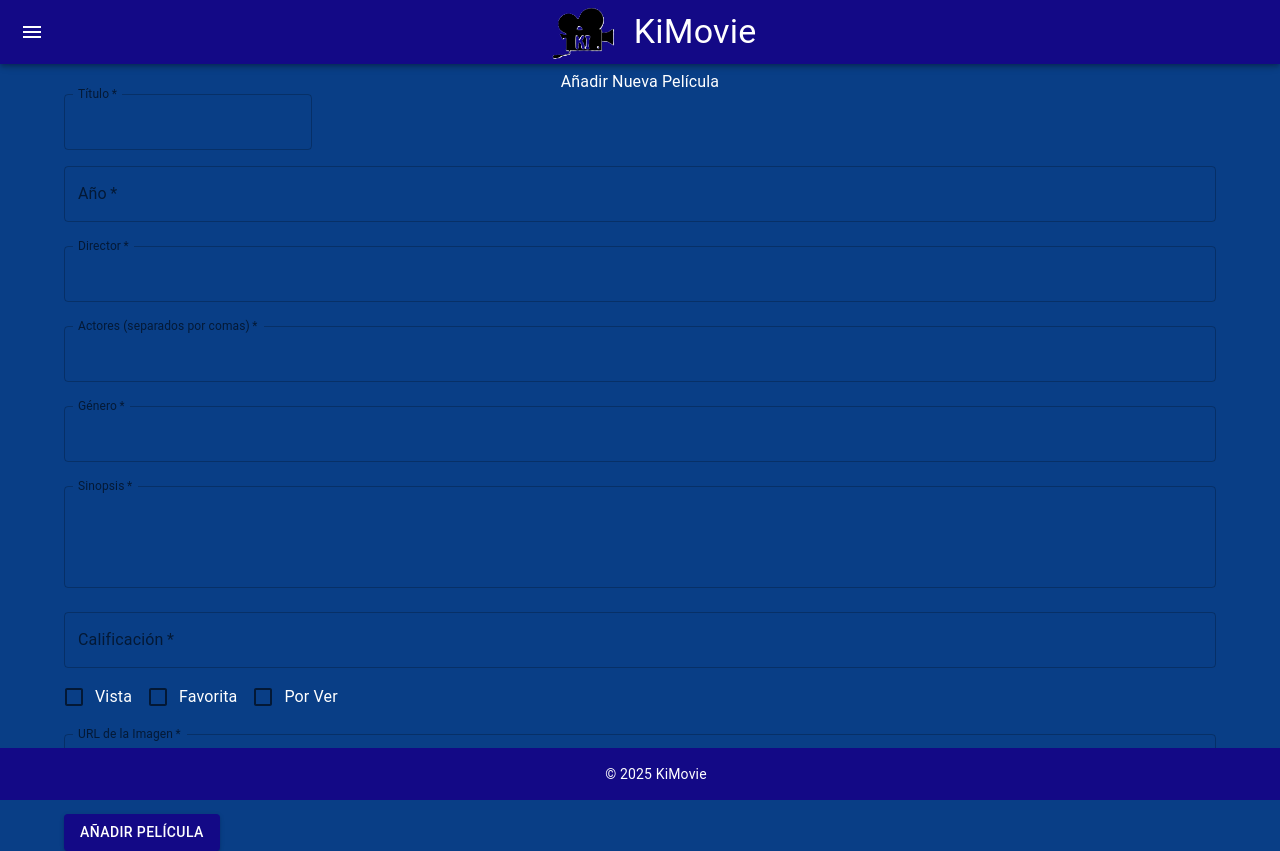
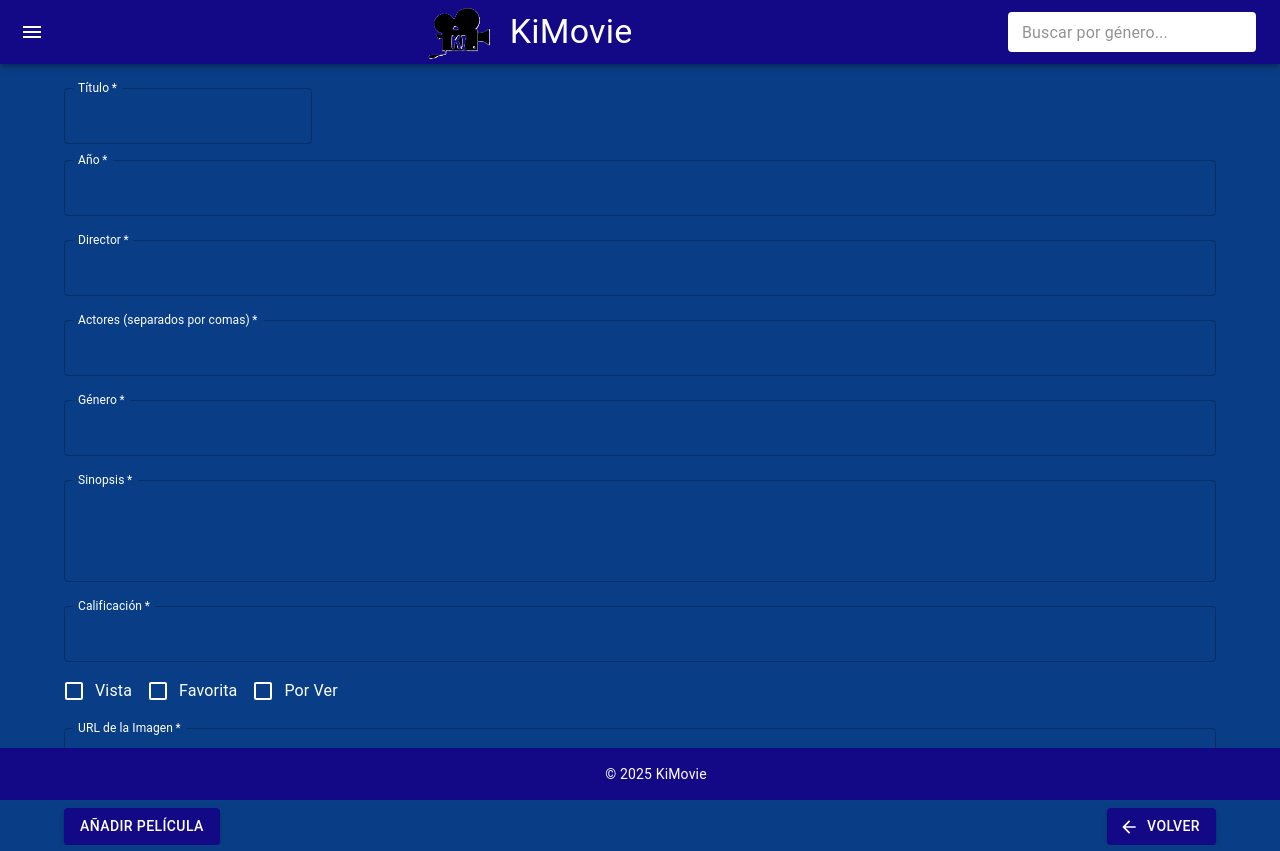
Before and after one commit to Kilianhc/React-Project, a React (Vite) app: page /addmovie in a window 1280 px wide. Built offline with nearby package versions, Linux system fonts and the light colour scheme; no server answers.

Commit message:
BackButton component

```diff
--- /dev/null
+++ b/src/Components/BackButton.jsx
@@ -0,0 +1,14 @@
+import { Button } from "@mui/material";
+import ArrowBackIcon from "@mui/icons-material/ArrowBack";
+import { useNavigate } from "react-router-dom";
+
+const BackButton = () => {
+    const navigate = useNavigate();
+
+    return (
+        <Button variant="contained" color="primary" startIcon={<ArrowBackIcon />} onClick={() => navigate(-1)} // Regresa a la página anterior
+        sx={{ mt: 2, height: 37 }}>Volver</Button>
+    );
+};
+
+export default BackButton;
--- a/src/Components/Navbar.jsx
+++ b/src/Components/Navbar.jsx
@@ -1,10 +1,22 @@
-import { AppBar, Toolbar, Typography, IconButton, Box } from "@mui/material";
+import { AppBar, Toolbar, Typography, IconButton, Box, TextField, InputAdornment } from "@mui/material";
 import MenuIcon from "@mui/icons-material/Menu";
 import Dashboard from "../Pages/Dashboard";
+import SearchIcon from "@mui/icons-material/Search";
+import { useState } from "react";
+import { useNavigate } from "react-router-dom";
 import logo from "../assets/images/Ki.png"
 
 export default function NavBar({ toggleAsideBar }) {
 
+    const [searchTerm, setSearchTerm] = useState(""); // Estado para el término de búsqueda
+    const navigate = useNavigate(); // Hook para redireccionar
+
+    const handleSearch = (e) => {
+        e.preventDefault();
+        if (searchTerm.trim()) {
+            navigate(`/search?genre=${searchTerm}`); // Redirecciona a la página de búsqueda
+        }
+    };
 
     return (
         <AppBar position="fixed">
@@ -22,6 +34,30 @@ export default function NavBar({ toggleAsideBar }) {
                     />
                     KiMovie
                 </Typography>
+                <form onSubmit={handleSearch}>
+                    <TextField
+                        variant="outlined"
+                        size="small"
+                        placeholder="Buscar por género..."
+                        value={searchTerm}
+                        onChange={(e) => setSearchTerm(e.target.value)}
+                        sx={{
+                            backgroundColor: "white",
+                            borderRadius: 1,
+                            "& .MuiOutlinedInput-root": {
+                                color: "black",
+                                "& fieldset": { border: "none" }
+                            }
+                        }}
+                        slotProps={{
+                            startAdornment: (
+                                <InputAdornment position="start">
+                                    <SearchIcon sx={{ color: "black" }} />
+                                </InputAdornment>
+                            ),
+                        }}
+                    />
+                </form>
             </Toolbar>
         </AppBar>
     )
--- a/src/Pages/AddMovie.jsx
+++ b/src/Pages/AddMovie.jsx
@@ -2,7 +2,8 @@ import { useEffect } from "react"
 import { useState } from "react"
 import { Link, useNavigate } from "react-router-dom"
 import axios from "axios";
-import { Container, TextField, Button, Checkbox, FormControlLabel, Typography } from "@mui/material";
+import { Container, TextField, Button, Checkbox, FormControlLabel, Typography, Grid2 } from "@mui/material";
+import BackButton from "../Components/BackButton";
 
 const API_URL = import.meta.env.VITE_API_URL
 
@@ -49,12 +50,12 @@ export default function AddMovie() {
 
         const newMovie = {
             title,
-            year: parseInt(year),
+            year,
             director,
             mainActors: actors.split(",").map(actor => actor.trim()),
             genre,
             sinopsis,
-            rate: parseFloat(rate),
+            rate,
             isWatched: watched,
             isFavorite: favorite,
             wantWatch: watchList,
@@ -71,22 +72,32 @@ export default function AddMovie() {
     }
 
     return (
-        <Container sx={{mt:"70px", color:"white"}}>
-            <Typography sx={{textAlign:"center"}}>Añadir Nueva Película</Typography>
+        <Container sx={{mt:"70px", color:"white", mt: 11}}>
             {error && <Typography color="error">{error}</Typography>}
             <form onSubmit={handleSubmit}>
-                <TextField label="Título" name="title" value={title} onChange={handleInput} fullWidthmargin="normal" required sx={{}}/>
-                <TextField label="Año" name="year" type="number" value={year} onChange={handleInput} fullWidth margin="normal" required/>
-                <TextField label="Director" name="director" value={director} onChange={handleInput} fullWidth margin="normal" required/>
-                <TextField label="Actores (separados por comas)" name="actors" value={actors} onChange={handleInput} fullWidth margin="normal" required/>
-                <TextField label="Género" name="genre" value={genre} onChange={handleInput} fullWidth margin="normal" required/>
-                <TextField label="Sinopsis" name="sinopsis" value={sinopsis} onChange={handleInput} fullWidth margin="normal" multiline rows={3} required/>
-                <TextField label="Calificación" name="rate" type="number" step="0.1" value={rate} onChange={handleInput} fullWidth margin="normal" required/>
-                <FormControlLabel control={<Checkbox name="watched" checked={watched} onChange={handleInput} />} label="Vista"/>
-                <FormControlLabel control={<Checkbox name="favorite" checked={favorite} onChange={handleInput} />} label="Favorita"/>
-                <FormControlLabel control={<Checkbox name="watchList" checked={watchList} onChange={handleInput} />} label="Por Ver"/>
-                <TextField label="URL de la Imagen" name="image" value={image} onChange={handleInput} fullWidth margin="normal" required/>
+                <TextField label="Título" name="title" value={title} onChange={handleInput} fullWidthmargin="normal" required sx={{
+                        input: { color: "white" },label: { color: "white" }}}/>
+                <TextField label="Año" name="year"  value={year} onChange={handleInput} fullWidth margin="normal" required sx={{
+                        input: { color: "white" },label: { color: "white" }}}/>
+                <TextField label="Director" name="director" value={director} onChange={handleInput} fullWidth margin="normal" required sx={{
+                        input: { color: "white" },label: { color: "white" }}}/>
+                <TextField label="Actores (separados por comas)" name="actors" value={actors} onChange={handleInput} fullWidth margin="normal" required sx={{
+                        input: { color: "white" },label: { color: "white" }}}/>
+                <TextField label="Género" name="genre" value={genre} onChange={handleInput} fullWidth margin="normal" required sx={{
+                        input: { color: "white" },label: { color: "white" }}}/>
+                <TextField label="Sinopsis" name="sinopsis" value={sinopsis} onChange={handleInput} fullWidth margin="normal" multiline rows={3} required sx={{
+                        input: { color: "white" },label: { color: "white" }}}/>
+                <TextField label="Calificación" name="rate" value={rate} onChange={handleInput} fullWidth margin="normal" required sx={{
+                        input: { color: "white" }, label: { color: "white" }}}/>
+                <FormControlLabel control={<Checkbox name="watched" checked={watched} onChange={handleInput} sx={{ color: "white", "&.Mui-checked": { color: "white" } }}/>} label="Vista"/>
+                <FormControlLabel control={<Checkbox name="favorite" checked={favorite} onChange={handleInput} sx={{ color: "white", "&.Mui-checked": { color: "white" } }} />} label="Favorita"/>
+                <FormControlLabel control={<Checkbox name="watchList" checked={watchList} onChange={handleInput} sx={{ color: "white", "&.Mui-checked": { color: "white" } }} />} label="Por Ver"/>
+                <TextField label="URL de la Imagen" name="image" value={image} onChange={handleInput} fullWidth margin="normal" required sx={{
+                        input: { color: "white" },label: { color: "white" }}}/>
+                <Grid2 sx={{display:"flex", justifyContent:"space-between"}}>
                 <Button type="submit" variant="contained" color="primary" sx={{ mt: 2 }}>Añadir Película</Button>
+                <BackButton />
+                </Grid2>
             </form>
         </Container>
     )
--- a/src/Pages/Dashboard.jsx
+++ b/src/Pages/Dashboard.jsx
@@ -6,6 +6,7 @@ import MovieCard from "../Components/MovieCard";
 import ConfirmationDialog from "../Components/ConfirmationDialog";
 import useConfirmationDialog from "../Utils/useConfirmationDialog";
 import useMovieActions from "../Utils/useMovieActions";
+import BackButton from "../Components/BackButton";
 
 const API_URL = import.meta.env.VITE_API_URL
 
@@ -47,7 +48,10 @@ export default function Dashboard() {
             </Grid2>
             <ConfirmationDialog open={dialogOpen} onClose={handleCloseDialog} onConfirm={handleRemoveMovieConfirm}
                 title="Eliminar Película" message="Esta película se eliminará completamente, ¿está seguro de que quiere eliminar esta película?" />
+            <Grid2 sx={{display:"flex", justifyContent:"space-between"}} >
             <Pagination count={Math.ceil(movies.length / moviesPerPage)} page={page} onChange={handleChangePage} sx={{ pt: 3, pb: 8, "& .MuiPaginationItem-root": { color: "white" } }} />
+            <BackButton />
+            </Grid2>
         </Container>
     )
 }
--- a/src/Pages/FavoriteMovies.jsx
+++ b/src/Pages/FavoriteMovies.jsx
@@ -5,6 +5,7 @@ import MovieCard from "../Components/MovieCard";
 import ConfirmationDialog from "../Components/ConfirmationDialog";
 import useConfirmationDialog from "../Utils/useConfirmationDialog";
 import useMovieActions from "../Utils/useMovieActions";
+import BackButton from "../Components/BackButton";
 
 const API_URL = import.meta.env.VITE_API_URL
 
@@ -35,12 +36,12 @@ export default function FavoriteMovies() {
 }
 
     return (
-        <Container sx={{mt: 15}}>
-            <Typography variant="h4" color="white" gutterBottom>❤️ Favoritas</Typography>
+        <Container sx={{mt: 10, mb: 10}}>
+            <Typography textAlign="center" variant="h4" color="white" gutterBottom>❤️ Favoritas</Typography>
             {favoriteMovies.length === 0 ? (
-                <Typography color="white">No hay películas en la lista</Typography>
+                <Typography textAlign="center" color="white">No hay películas en la lista</Typography>
             ) : (
-                <Grid2 container spacing={3}>
+                <Grid2 justifyContent="center" container spacing={3}>
                     {favoriteMovies.map((movie) => (
                         <Grid2 items xs={12} sm={6} md={4} key={movie.id}>
                             <MovieCard movie={movie} onRemove={() => handleOpenDialog(movie.id)} />
@@ -50,6 +51,9 @@ export default function FavoriteMovies() {
             )}
             <ConfirmationDialog open={dialogOpen} onClose={handleCloseDialog} onConfirm={handleRemoveFromFavorites}
                     title="Eliminar Película" message="Esta película se eliminará de tu lista de favoritas, ¿está seguro de que quiere eliminarla?" />
+            <Grid2 sx={{mt:1, display:"flex", justifyContent:"center"}}>
+            <BackButton />
+            </Grid2>
         </Container>
     )
 }
--- a/src/Pages/MovieDetails.jsx
+++ b/src/Pages/MovieDetails.jsx
@@ -2,6 +2,7 @@ import { useState, useEffect } from "react";
 import { useParams } from "react-router-dom";
 import axios from "axios";
 import { Container, Typography, Grid2, Card, CardMedia, CardContent, Button, Stack } from "@mui/material";
+import BackButton from "../Components/BackButton";
 
 const API_URL = import.meta.env.VITE_API_URL
 
@@ -39,7 +40,7 @@ export default function MovieDetails() {
 
     return (
         <Container>
-        <Grid2 container justifyContent="center" sx={{ mt: 15 }}>
+        <Grid2 container justifyContent="center" sx={{ mt: 10 }}>
             <Grid2 item xs={12} sm={6} md={4}>
                 <Card sx={{ bgcolor:"black", display:"flex", maxWidth: "800px", height: "700px", borderRadius:"15px", border: "5px solid",
                     borderColor:"primary.main"
@@ -72,6 +73,9 @@ export default function MovieDetails() {
                 </Card>
             </Grid2>
         </Grid2>
+        <Grid2 sx={{display:"flex", justifyContent:"center"}}>
+            <BackButton />
+        </Grid2>
     </Container>
     )
 }
--- a/src/Pages/WatchList.jsx
+++ b/src/Pages/WatchList.jsx
@@ -5,6 +5,7 @@ import MovieCard from "../Components/MovieCard";
 import ConfirmationDialog from "../Components/ConfirmationDialog";
 import useMovieActions from "../Utils/useMovieActions";
 import useConfirmationDialog from "../Utils/useConfirmationDialog";
+import BackButton from "../Components/BackButton";
 
 const API_URL = import.meta.env.VITE_API_URL
 
@@ -35,12 +36,12 @@ export default function WatchList() {
     }
 
     return (
-        <Container sx={{ mt: 15 }}>
-            <Typography variant="h4" color="white" gutterBottom>📌 Películas por Ver</Typography>
+        <Container sx={{ mt: 10, mb: 10 }}>
+            <Typography textAlign="center" variant="h4" color="white" gutterBottom>📌 Películas por Ver</Typography>
             {watchList.length === 0 ? (
-                <Typography color="white">No hay películas en la lista</Typography>
+                <Typography textAlign="center" color="white">No hay películas en la lista</Typography>
             ) : (
-                <Grid2 container spacing={3}>
+                <Grid2 justifyContent="center" container spacing={3}>
                     {watchList.map((movie) => (
                         <Grid2 items xs={12} sm={6} md={4} key={movie.id}>
                             <MovieCard movie={movie} onRemove={() => handleOpenDialog(movie.id)} />
@@ -49,7 +50,10 @@ export default function WatchList() {
                 </Grid2>
             )}
             <ConfirmationDialog open={dialogOpen} onClose={handleCloseDialog} onConfirm={handleRemoveFromWatchList}
-                                            title="Eliminar Película" message="Esta película se eliminará de tu lista de películas por ver, ¿está seguro de que quiere eliminarla?" />
+                title="Eliminar Película" message="Esta película se eliminará de tu lista de películas por ver, ¿está seguro de que quiere eliminarla?" />
+            <Grid2 sx={{mt: 1}} display="flex" justifyContent="center">
+                <BackButton/>
+            </Grid2>
         </Container>
     )
 
--- a/src/Pages/WatchedMovies.jsx
+++ b/src/Pages/WatchedMovies.jsx
@@ -5,6 +5,7 @@ import MovieCard from "../Components/MovieCard";
 import ConfirmationDialog from "../Components/ConfirmationDialog";
 import useMovieActions from "../Utils/useMovieActions";
 import useConfirmationDialog from "../Utils/useConfirmationDialog";
+import BackButton from "../Components/BackButton";
 
 const API_URL = import.meta.env.VITE_API_URL
 
@@ -35,12 +36,12 @@ export default function WatchedMovies() {
     }
 
     return (
-        <Container sx={{ mt: 15 }}>
-            <Typography variant="h4" color="white" gutterBottom>✅ Películas vistas</Typography>
+        <Container sx={{ mt: 10, mb: 10 }}>
+            <Typography textAlign="center" variant="h4" color="white" gutterBottom>✅ Películas vistas</Typography>
             {watchedMovies.length === 0 ? (
-                <Typography color="white">No hay películas en la lista</Typography>
+                <Typography textAlign="center" color="white">No hay películas en la lista</Typography>
             ) : (
-                <Grid2 container spacing={3}>
+                <Grid2 justifyContent="center" container spacing={3}>
                     {watchedMovies.map((movie) => (
                         <Grid2 items xs={12} sm={6} md={4} key={movie.id}>
                             <MovieCard movie={movie} onRemove={() => handleOpenDialog(movie.id)} />
@@ -49,7 +50,10 @@ export default function WatchedMovies() {
                 </Grid2>
             )}
             <ConfirmationDialog open={dialogOpen} onClose={handleCloseDialog} onConfirm={handleRemoveFromWatched}
-                                title="Eliminar Película" message="Esta película se eliminará de tu lista de películas vistas, ¿está seguro de que quiere eliminarla?" />
+                    title="Eliminar Película" message="Esta película se eliminará de tu lista de películas vistas, ¿está seguro de que quiere eliminarla?" />
+            <Grid2 sx={{mt: 1}} display="flex" justifyContent="center">
+                <BackButton/>
+            </Grid2>
         </Container>
     )
 
```
